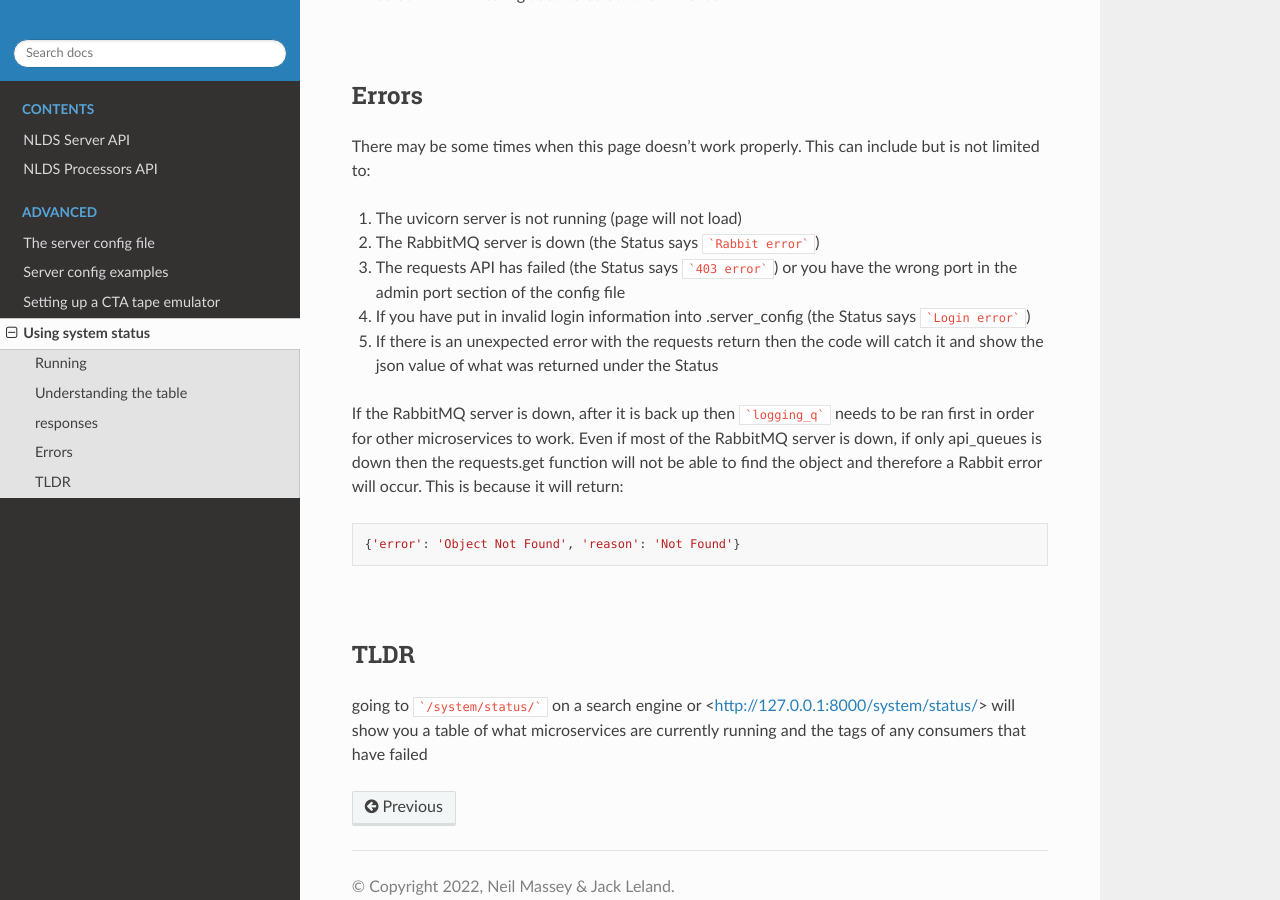
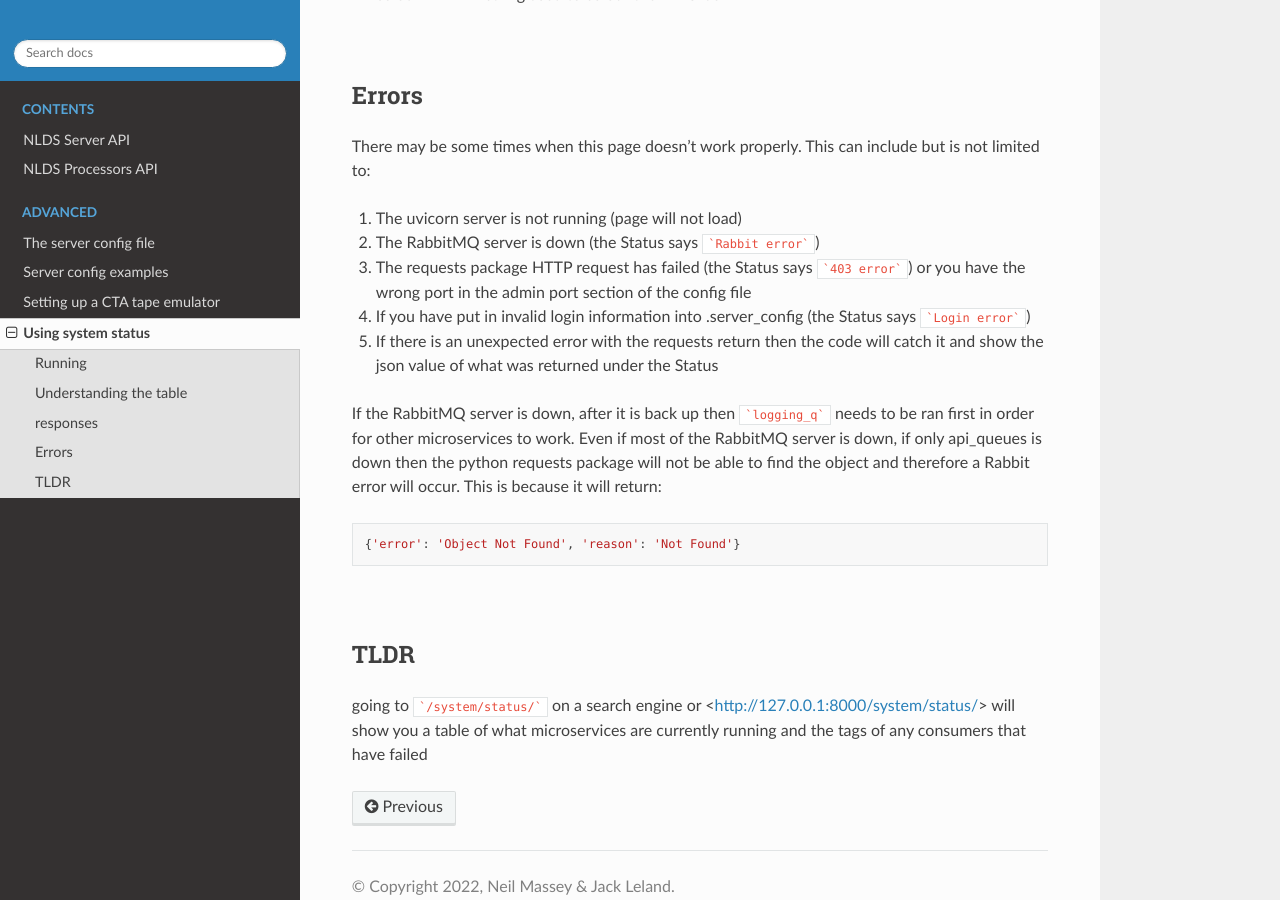
Before and after one commit to cedadev/nlds, a Sphinx documentation site: the page built from docs/source/system-status.rst, in a window 1280 px wide and 900 px high, scrolled down 6274 px. Built offline with Sphinx 7.4.7 and the Read the Docs theme 2.0.0, drawn with Linux system fonts in a browser that asks for light colours; some of the changed text lies outside the part shown.

Commit message:
reworded requests information

````diff
--- a/docs/source/system-status.rst
+++ b/docs/source/system-status.rst
@@ -196,7 +196,7 @@ All consumers online. Green info bar nothing in failed consumer column. all text
 
 |
 
-We get the number of consumers that should be online by using the requests.get API
+We get the number of consumers that should be online by using the requests python package
 which returns a response containing a dictionary of all consumers in a specific microservice
 this is counted and used as the total consumers.
 
@@ -254,7 +254,7 @@ This can include but is not limited to:
 
 1.  The uvicorn server is not running (page will not load)
 2.  The RabbitMQ server is down (the Status says ```Rabbit error```)
-3.  The requests API has failed (the Status says ```403 error```) or you have the wrong
+3.  The requests package HTTP request has failed (the Status says ```403 error```) or you have the wrong
     port in the admin port section of the config file
 4.  If you have put in invalid login information into .server_config
     (the Status says ```Login error```)
@@ -264,7 +264,7 @@ This can include but is not limited to:
 
 If the RabbitMQ server is down, after it is back up then ```logging_q``` needs to be ran
 first in order for other microservices to work. Even if most of the RabbitMQ server is down,
-if only api_queues is down then the requests.get function will not be able to find
+if only api_queues is down then the python requests package will not be able to find
 the object and therefore a Rabbit error will occur. This is because it will return::
 
     {'error': 'Object Not Found', 'reason': 'Not Found'}
````
